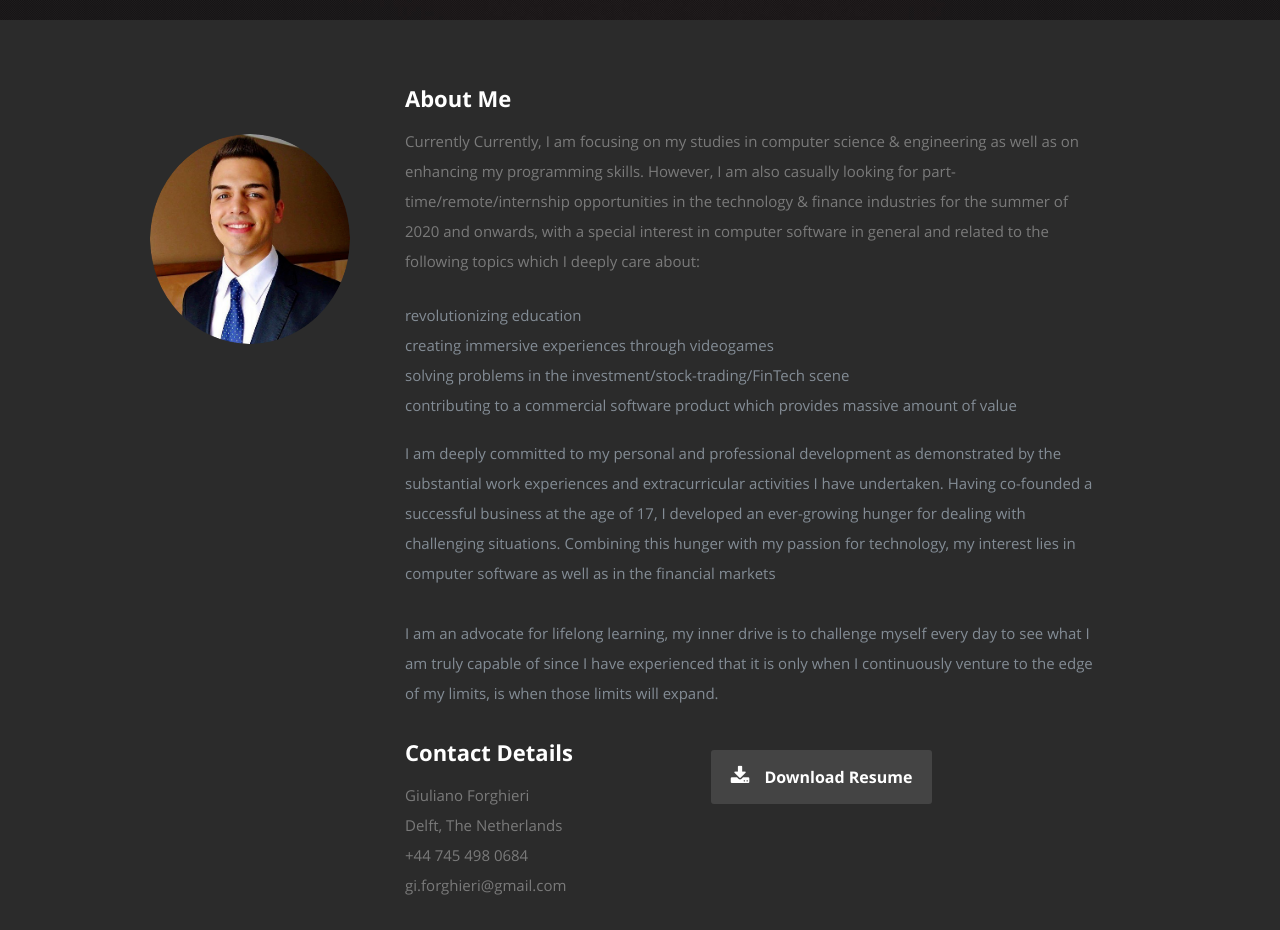
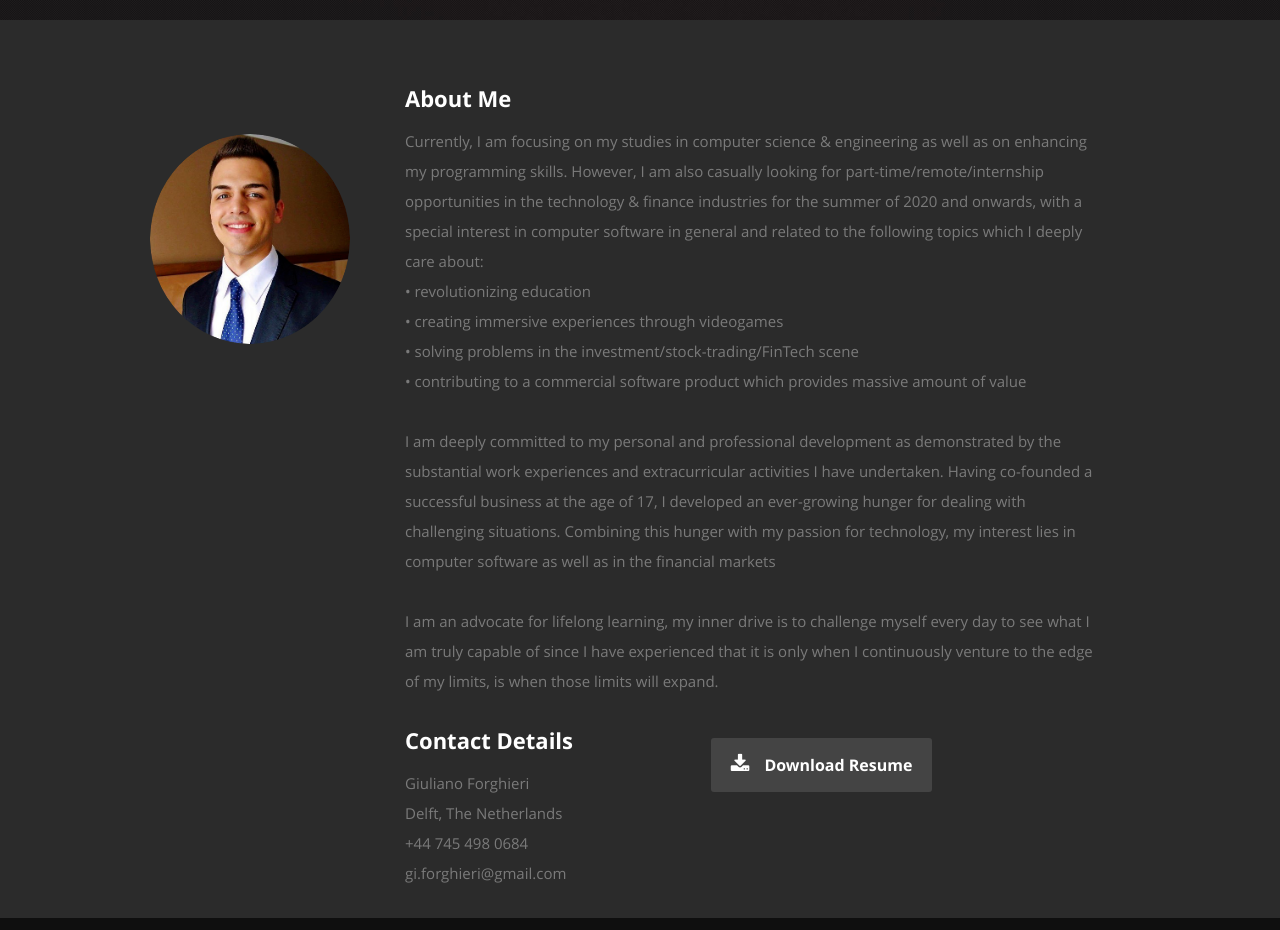
Before and after one commit to gforghieri/old-website, a plain HTML site: page index.html in a window 1280 px wide. Shown: the part 780-1710 px from the top of the page. Drawn offline with nearby package versions, Linux system fonts and the light colour scheme; a script that the page names is missing.

Commit message:
Update index.html

```diff
--- a/index.html
+++ b/index.html
@@ -100,22 +100,20 @@
             <div class="nine columns main-col">
 
                 <h2>About Me</h2>
-
-
-
-
-                <p>Currently Currently, I am focusing on my studies in computer science & engineering as well
+                <p>Currently, I am focusing on my studies in computer science & engineering as well
 			as on enhancing my programming skills. However, I am also casually looking for
 			part-time/remote/internship opportunities in the technology & finance industries for
 			the summer of 2020 and onwards, with a special interest in computer software in general
-			and related to the following topics which I deeply care about:
+			and related to the following topics which I deeply care about:<br>
 
-			<ul>
-  				<li>revolutionizing education</li>
-  				<li>creating immersive experiences through videogames</li>
-  				<li>solving problems in the investment/stock-trading/FinTech scene</li>
-				<li>contributing to a commercial software product which provides massive amount of value</li>
-			</ul>
+  			• revolutionizing education
+			<br>
+  			• creating immersive experiences through videogames
+			<br>
+  			• solving problems in the investment/stock-trading/FinTech scene
+			<br>
+			• contributing to a commercial software product which provides massive amount of value
+			<br><br>
 
                     I am deeply committed to my personal and professional development as demonstrated by
                     the substantial work experiences and extracurricular activities I have undertaken.
```
